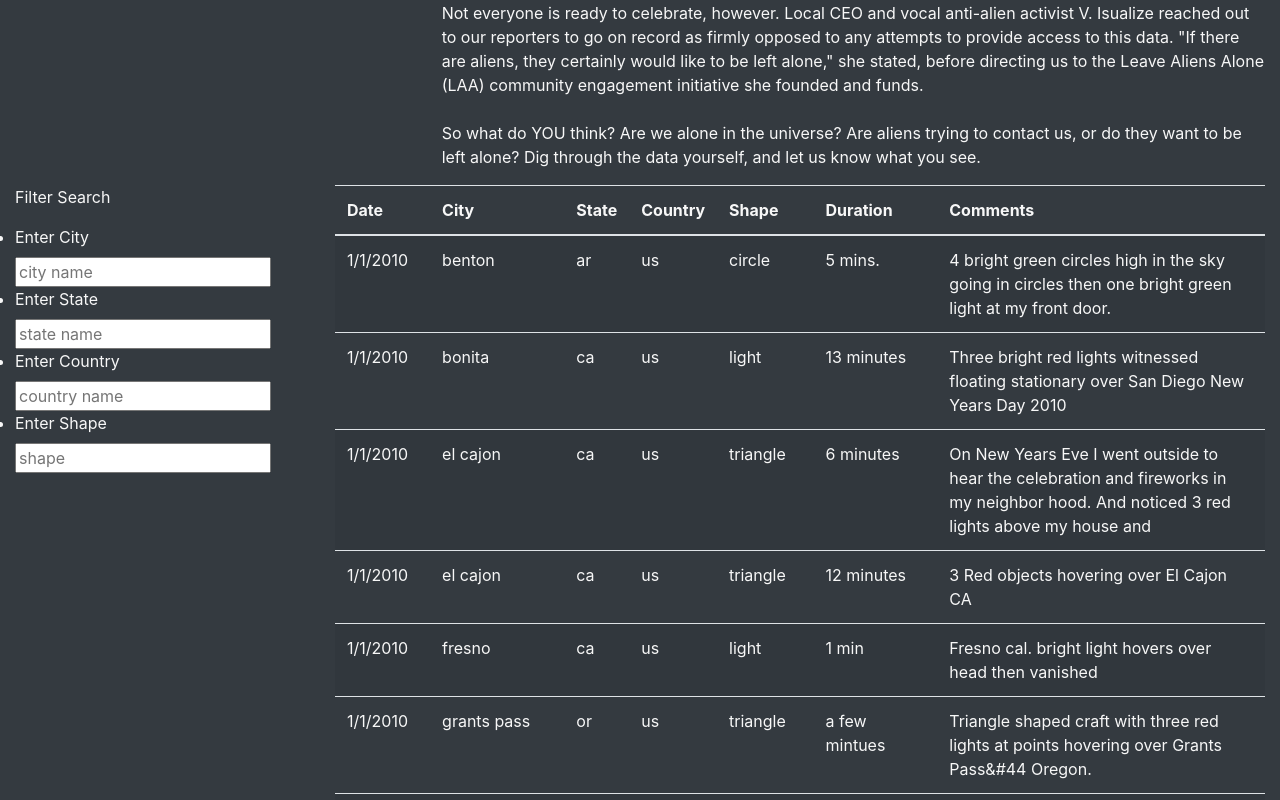
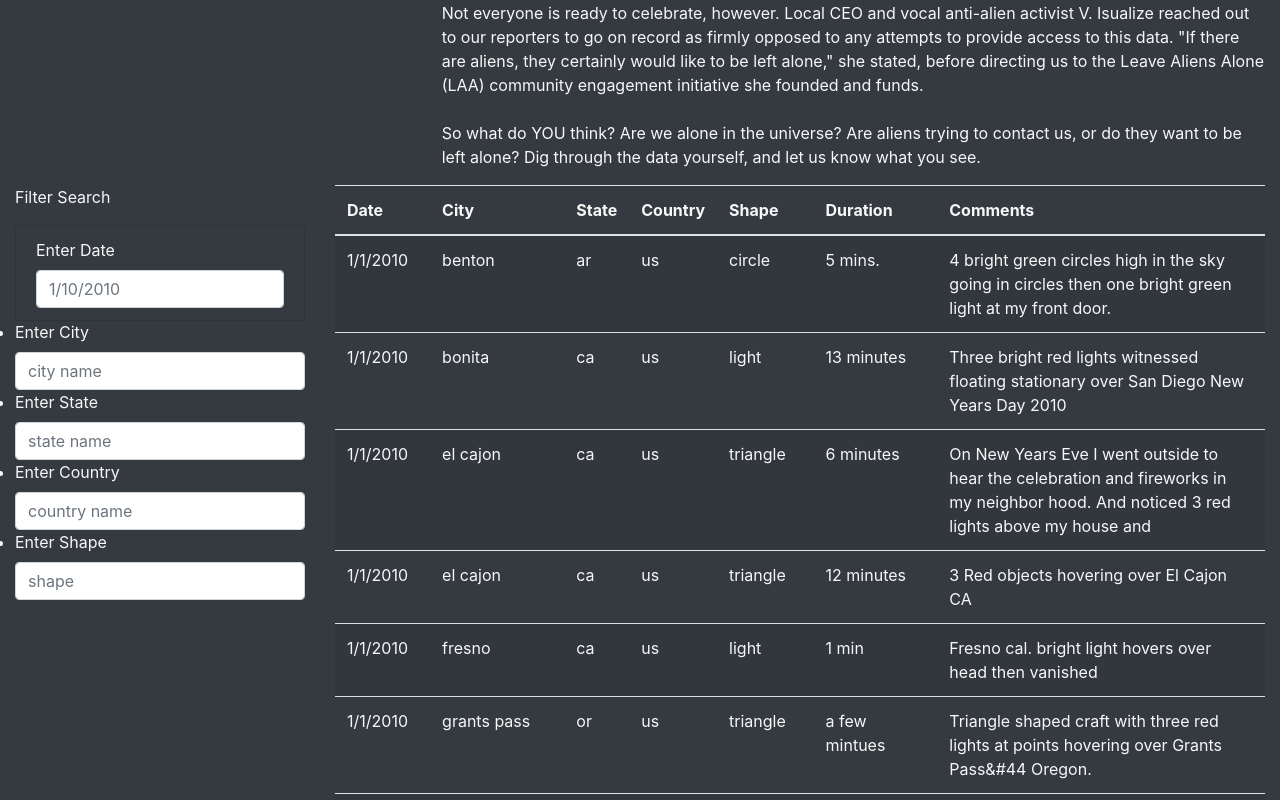
Before and after one commit to ShulinGu/UFO-Sightings, a plain HTML site: page index.html in a window 1280 px wide. Shown: the part 522-1322 px from the top of the page. Drawn offline with nearby package versions, Linux system fonts and the light colour scheme.

Commit message:
challenge 11

```diff
--- a/index.html
+++ b/index.html
@@ -42,29 +42,29 @@
             <form>
                 <p>Filter Search</p>
                 <ul class="list-group bg-dark">
-                  <li class="list-group-iteam">
-                    <label for="city">Enter City</label>
-                    <input type="text" placeholder="city name" id="city"/>
+                  <li class="list-group-item bg-dark">
+                    <label for="date ">Enter Date</label>
+                    <input type="text" placeholder="1/10/2010 " id="datetime" class = "form-control"/>
                   </li>
                   <li class="list-group-iteam">
-                    <label for="state">Enter State</label>
-                    <input type="text" placeholder="state name"id="state"/>
+                    <label for="city">Enter City</label><br>
+                    <input type="text" placeholder="city name" id="city" class = "form-control"/>
                   </li>
                   <li class="list-group-iteam">
-                    <label for="country">Enter Country</label>
-                    <input type="text" placeholder="country name" id="country"/>
+                    <label for="state">Enter State</label><br>
+                    <input type="text" placeholder="state name"id="state" class = "form-control"/>
                   </li>
                   <li class="list-group-iteam">
-                    <label for="shape">Enter Shape</label>
-                    <input type="text" placeholder="shape" id="shape"/>
+                    <label for="country">Enter Country</label><br>
+                    <input type="text" placeholder="country name" id="country" class = "form-control"/>
+                  </li>
+                  <li class="list-group-iteam">
+                    <label for="shape">Enter Shape</label><br>
+                    <input type="text" placeholder="shape" id="shape" class = "form-control"/>
                   </li>
                     <!-- <li class="list-group-item bg-dark">
-                        <label for="date ">Enter Date</label>
-                        <input type="text" placeholder="1/10/2010 " id="datetime" />
-                    </li>
-                    <li class="list-group-item bg-dark">
                         <button id="filter-btn" type="button" class="btn btn-dark">Filter Table</button>
-                    </li> -->
+                    </li>  -->
                 </ul>
             </form>
           </div>
--- a/static/js/app.js
+++ b/static/js/app.js
@@ -46,7 +46,7 @@ function updateFilters() {
       filters[filterId] = elementValue;
     }
     else {
-      delete filters[filterId]
+      delete filters[filterId];
     }
 
     // 6. Call function to apply all filters and rebuild the table
@@ -58,14 +58,16 @@ function updateFilters() {
   function filterTable() {
 
     // 8. Set the filtered data to the tableData.
-
+     let filteredData = tableData;
 
     // 9. Loop through all of the filters and keep any data that
     // matches the filter values
-
+    Object.entries(filters).forEach(([key,value]) => {
+      filteredData = filteredData.filter(row=>row[key] === value);
+    });
 
     // 10. Finally, rebuild the table using the filtered data
-
+    buildTable(filteredData);
   }
 
   // 2. Attach an event to listen for changes to each filter
```
